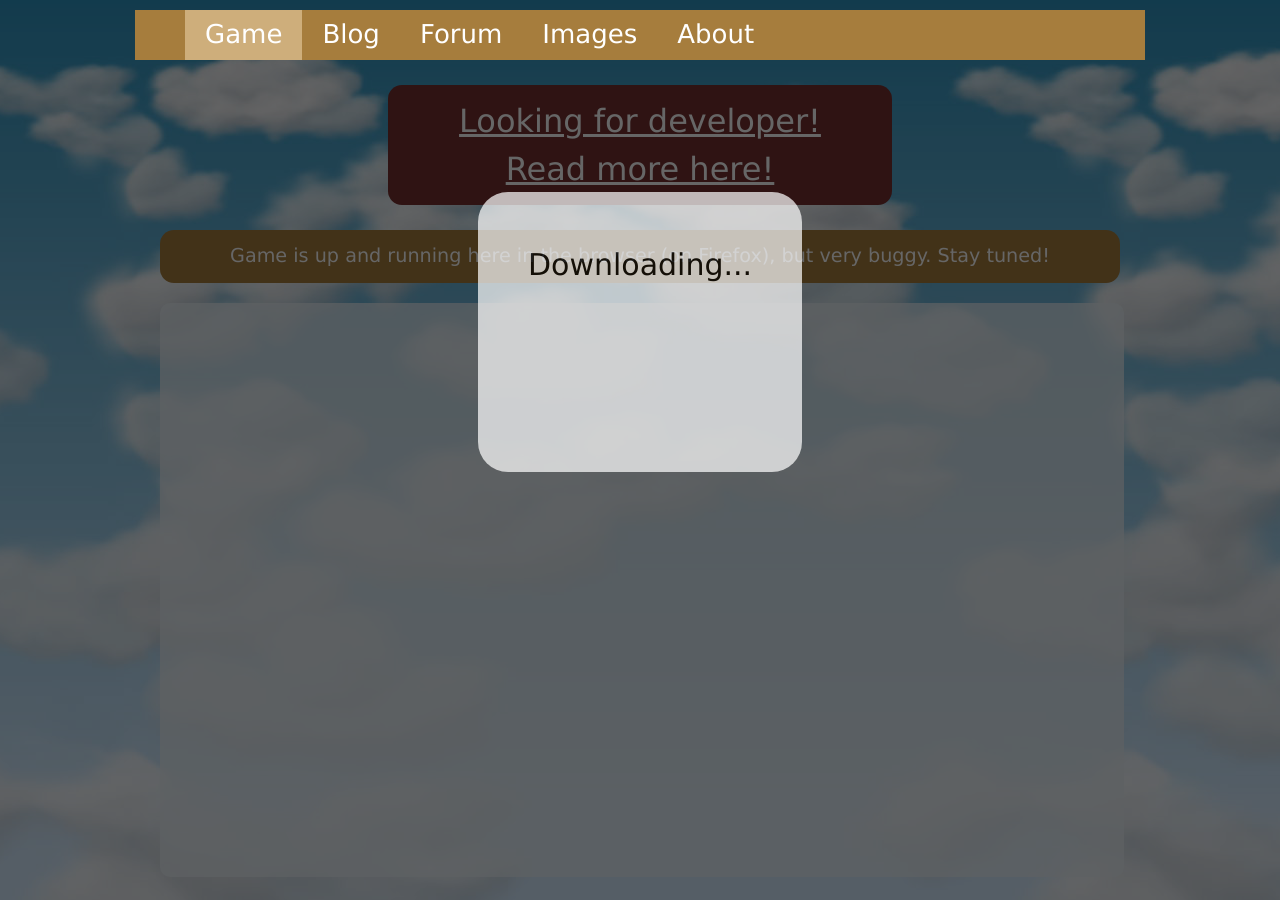
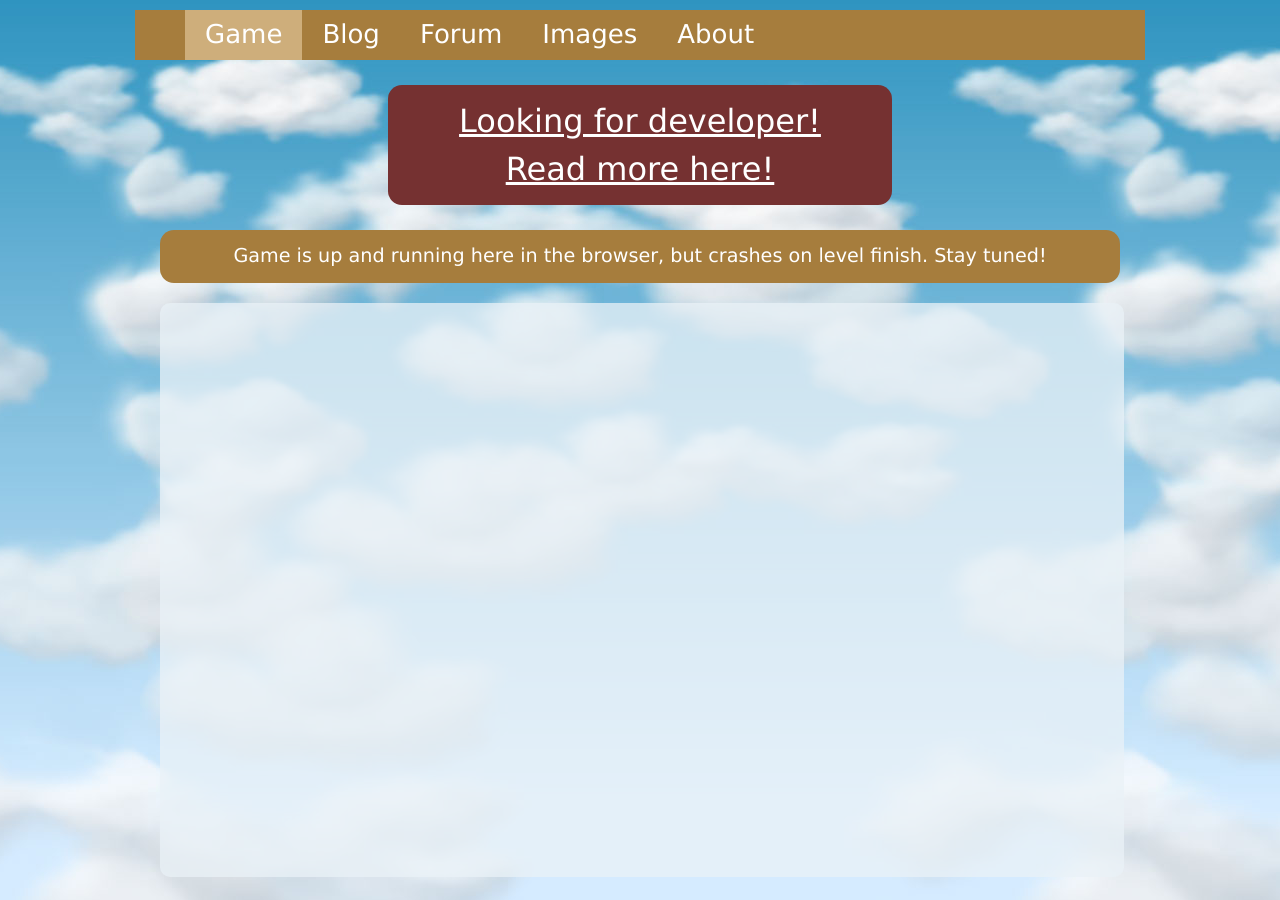
Before and after one commit to JDaance/jdaance.github.io, a Jekyll site: the page built from index.html, in a window 1280 px wide. Built offline with Jekyll 4.4.1, drawn with Linux system fonts in a browser that asks for light colours; nearby versions of some CDN libraries; library files that are not in the unit come from our copies.

Commit message:
published new engine version, many bugs gone\!

```diff
--- a/_sass/_game.scss
+++ b/_sass/_game.scss
@@ -5,44 +5,65 @@
     margin-top: 20px;
     height: 550px;
 }
-#game-canvas {
-    width: 100%;
+#game-player {
     height: 100%;
 }
 
-#loading-wrapper {
-    position: fixed;
+/* moai window */
+
+.moai-window canvas {
+    outline:none;
+}
+
+
+
+.moai-window  {
+    font-family: Helvetica,'Trebuchet MS','Liberation Sans',FreeSans,sans-serif;
+    font-size:14px;
+    height:100%;
+    width:100%;
+}
+
+
+.moai-canvas-wrapper,
+.moai-info
+{
+    background-color: #202025;
     width: 100%;
+    text-align: center;
+}
+
+
+.moai-canvas-wrapper canvas {
+    width: 100%;
+    height: auto;
+    background-color: black;
+    max-width: none;
+    max-height: 100%;
+}
+
+.moai-canvas-wrapper.portrait canvas {
+    width: auto;
+    max-width: 100%;
+    max-height: none;
     height: 100%;
-    top: 0px;
-    left: 0px;
-    z-index: 1200;
+    margin: auto;
 }
-#loading-overlay {
-    position: fixed;
-    width: 100%;
-    height: 100%;
-    top: 0px;
-    left: 0px;
-    text-align: center;
-    z-index: -10;
-    background-color: black;
-    opacity: 0.6;
+
+.moai-header  {
+    color: #272727;
+    background-color: #a4a4a4;
+    width:100%;
+    height: 30px;
 }
-#loading {
-    display: table;
-    text-align: center;
-    margin-top: 15%;
-    margin-left: auto;
-    margin-right: auto;
-    height: 20%;
-    padding: 50px;
-    font-size: 30px;
-    background-color: white;
-    color: black;
-    border-radius: 30px;
-    opacity: 0.7;
+.moai-header .moai-title {
+    font-size: 19px;
+    padding-left: 5px;
+    line-height:30px;
 }
-#loading div {
-    opacity: 1.0;
+.moai-header .moai-status {
+    float:right;
+    line-height: 30px;
+    text-align: right;
+    padding-right: 5px;
 }
--- a/index.html
+++ b/index.html
@@ -9,12 +9,12 @@
 
   <script src="https://ajax.googleapis.com/ajax/libs/jquery/1.11.0/jquery.min.js"></script>
 
-  <script type="text/javascript" src="/assets/js/lib/moaijs.js"></script>
+  <script type="text/javascript" src="/assets/js/moai/moaijs.js"></script>
+
+  <script type="text/javascript" src="/assets/js/lib/howler.js"></script>
   <script type="text/javascript" src="/assets/js/lib/underscore.js"></script>
 
   <script type="text/javascript" src="/assets/js/moaihost.js"></script>
-  <script type="text/javascript" src="/assets/js/MoaiManager.js"></script>
-  <script type="text/javascript" src="/assets/js/UI.js"></script>
   <script type="text/javascript" src="/assets/js/Game.js"></script>
 
   <!-- for Twitter -->
@@ -32,23 +32,18 @@
   </div>
 
   <div id="info_splash">
-    Game is up and running here in the browser (on Firefox), but very buggy. Stay tuned!
+    Game is up and running here in the browser, but crashes on level finish. Stay tuned!
   </div>
 
   <div class="game-panel">
-    <canvas id="game-canvas" />
+    <div id="game-player" />
   </div>
-</div>
-
-<div id="loading-wrapper">
-  <div id="loading-overlay"></div>
-  <div id="loading"><div>Downloading...</div></div>
 </div>
 
 <script type="text/javascript">
 
   $().ready(function() {
-    Game.init();
+    Game.init($("#game-player"));
   });
 
 </script>
```
Also changed, not shown: _posts/2019-02-05-game-on-the-web.md (+1 -4 lines).
